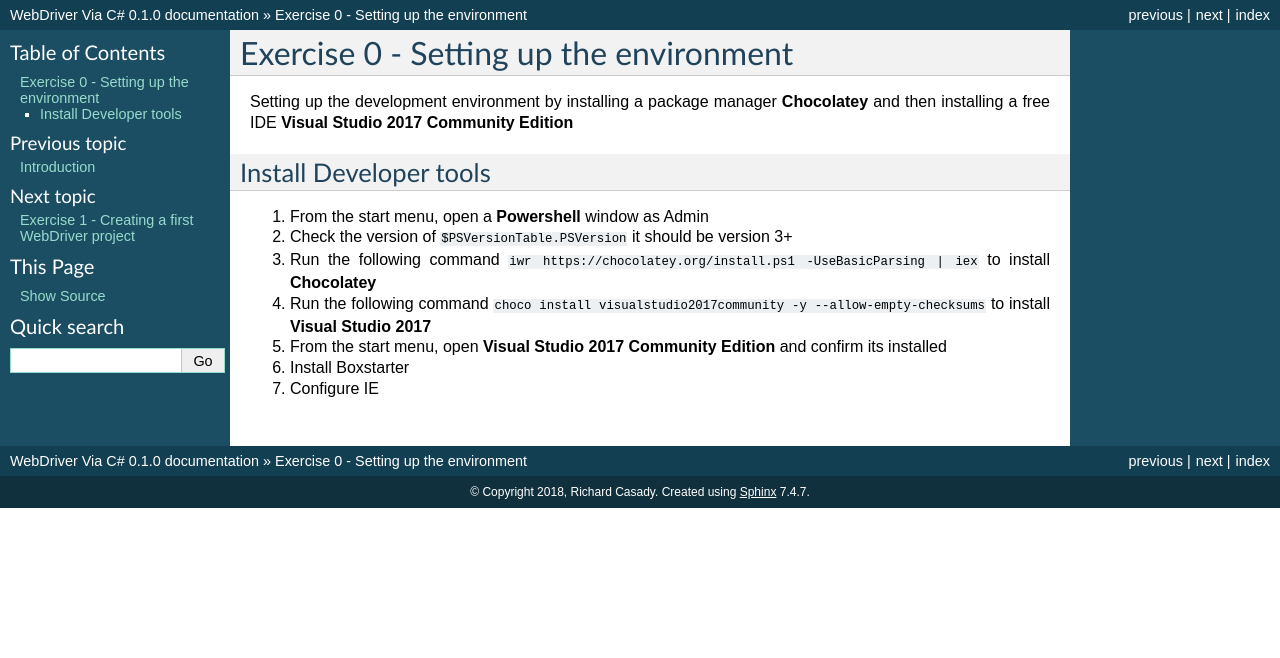
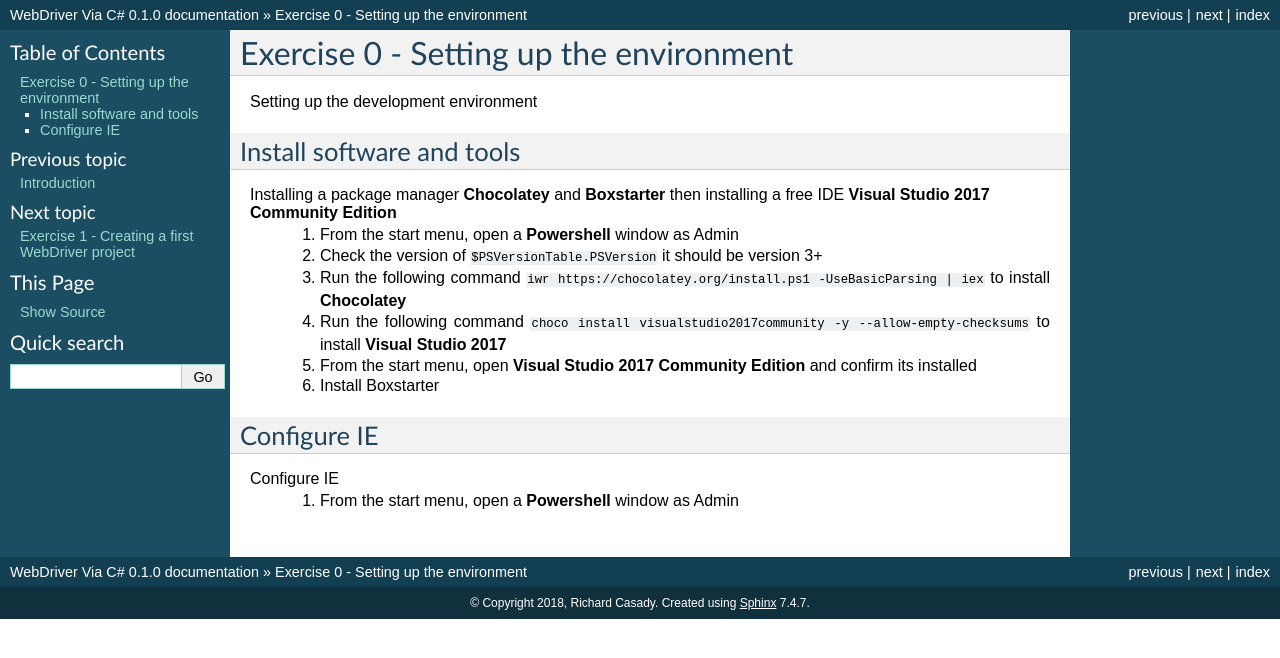
Before and after one commit to rcasady616/Webdriver-Via-CSharp, a Sphinx documentation site: the page built from source/exercise-0.rst, in a window 1280 px wide. Shown: the top 658 px of the page. Built offline with Sphinx 7.4.7, drawn with Linux system fonts in a browser that asks for light colours.

Commit message:
slipt off IE config

```diff
--- a/source/exercise-0.rst
+++ b/source/exercise-0.rst
@@ -3,14 +3,20 @@
 =====================================================
 Exercise 0 - Setting up the environment
 =====================================================
-Setting up the development environment by installing a package manager **Chocolatey** and then installing a free IDE **Visual Studio 2017 Community Edition**
+Setting up the development environment
 
-Install Developer tools
+Install software and tools
 --------------------------------
-#. From the start menu, open a **Powershell** window as Admin
-#. Check the version of ``$PSVersionTable.PSVersion`` it should be version 3+
-#. Run the following command ``iwr https://chocolatey.org/install.ps1 -UseBasicParsing | iex`` to install **Chocolatey**
-#. Run the following command ``choco install visualstudio2017community -y --allow-empty-checksums`` to install **Visual Studio 2017**
-#. From the start menu, open **Visual Studio 2017 Community Edition** and confirm its installed
-#. Install Boxstarter
-#. Configure IE
+Installing a package manager **Chocolatey** and **Boxstarter** then installing a free IDE **Visual Studio 2017 Community Edition**
+    #. From the start menu, open a **Powershell** window as Admin
+    #. Check the version of ``$PSVersionTable.PSVersion`` it should be version 3+
+    #. Run the following command ``iwr https://chocolatey.org/install.ps1 -UseBasicParsing | iex`` to install **Chocolatey**
+    #. Run the following command ``choco install visualstudio2017community -y --allow-empty-checksums`` to install **Visual Studio 2017**
+    #. From the start menu, open **Visual Studio 2017 Community Edition** and confirm its installed
+    #. Install Boxstarter
+
+
+Configure IE
+------------------
+Configure IE
+    #. From the start menu, open a **Powershell** window as Admin
```
Also changed, not shown: source/AppendixA/exercise-0.rst (+8 -0 lines).
